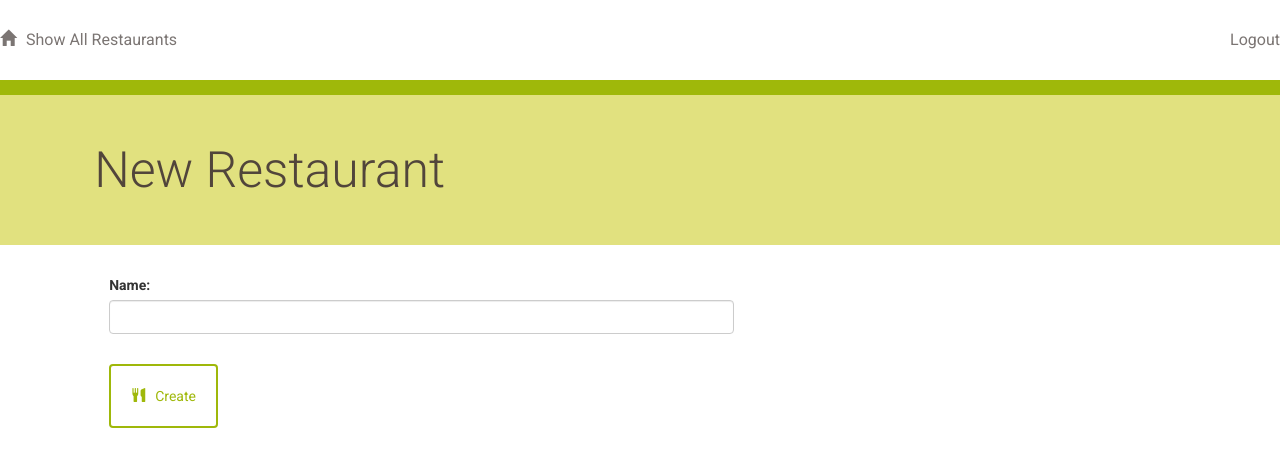
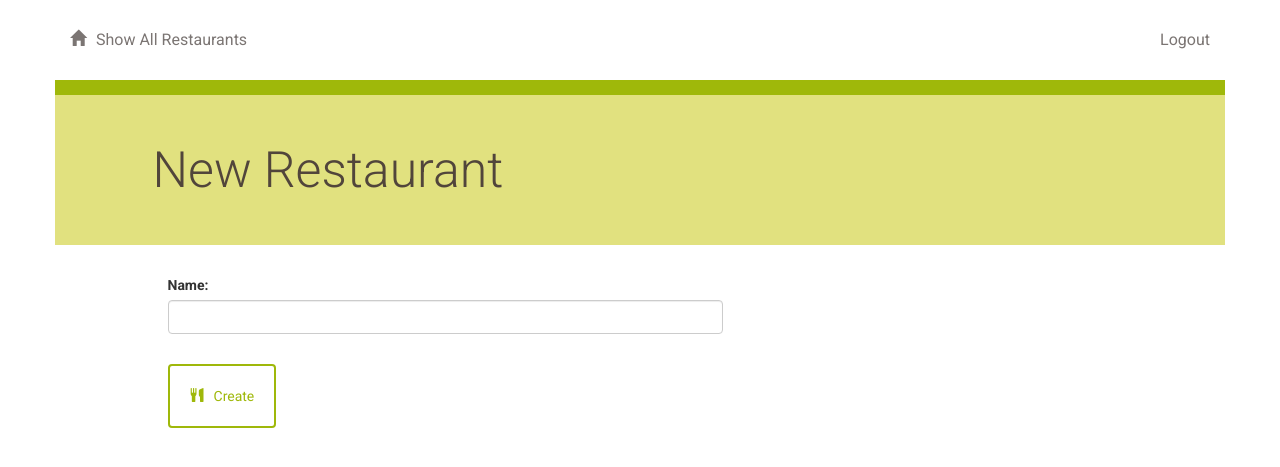
Before and after one commit to anthonyattard/restaurant-menu-system, a Flask app: page /restaurant/new in a window 1280 px wide. Shown: the top 467 px of the page. Run offline with Flask 2, Linux system fonts and the light colour scheme; the visitor is signed in with stand-in values (Sample User, id 1); parts of the project's set-up code (start-up, migrations or seed data) failed here and were passed over; some libraries are stand-ins or nearby versions.

Commit message:
Added correct div class to main container div

```diff
--- a/templates/main.html
+++ b/templates/main.html
@@ -8,7 +8,7 @@
         <title>{% block title %}{% endblock %} - A&#179; Menu System</title>
     </head>
     <body>
-        <div id="content">
+        <div class="container">
             {% block content %}
             {% endblock %}
         </div>
```
